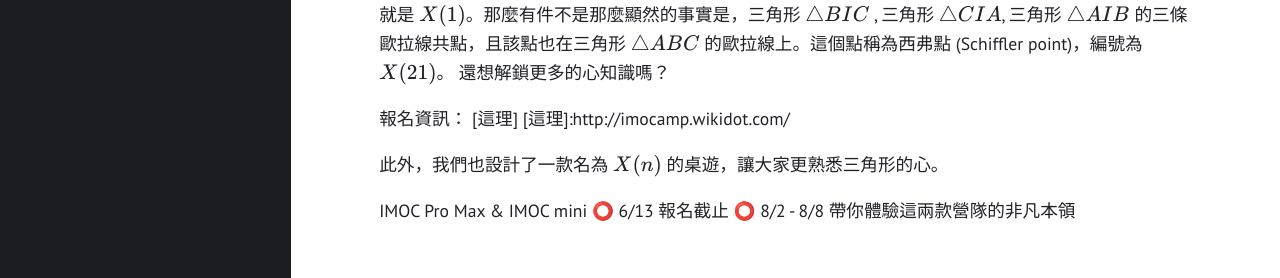
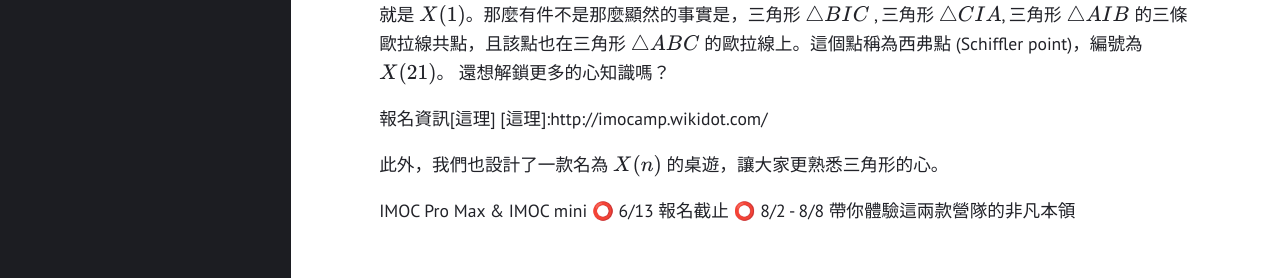
Before and after one commit to Permutation-Chang/Permutation-Chang.github.io, a Jekyll site: the page built from IMOC.md, in a window 1280 px wide and 1095 px high. Shown: the part 817-1095 px from the top of the window. Built offline with Jekyll 4.4.1, drawn with Linux system fonts in a browser that asks for light colours.

```diff
--- a/IMOC.md
+++ b/IMOC.md
@@ -24,7 +24,7 @@ layout: page
 最後，我們來科普一些有趣的心。在一個三角形 ABC 中，我們可以證明其重心、外心、垂心，三點共線，這條線被稱為三角形 ABC 的歐拉線。歐拉線是三角形中非常重要的一條線，有非常多心都長在他上面。舉例來說： $$X(5)$$ 就是 $$X(3)$$, $$X(4)$$ 的中點，而 $$X(20)$$ 是 $$X(4)$$ 對 $$X(3)$$ 的對稱點。那有沒有構造比較不直接但在歐拉線上的點呢？我們來看看下面這個問題，我們考慮三角形 $$\triangle ABC$$ 的內心 $$I$$，也就是 $$X(1)$$。那麼有件不是那麼顯然的事實是，三角形 $$\triangle BIC$$ , 三角形 $$\triangle CIA$$, 三角形 $$\triangle AIB$$ 的三條歐拉線共點，且該點也在三角形 $$\triangle ABC$$ 的歐拉線上。這個點稱為西弗點 (Schiffler point)，編號為 $$X(21)$$。
 還想解鎖更多的心知識嗎？
 
-報名資訊： [這理]
+報名資訊[這理]
 [這理]:http://imocamp.wikidot.com/
 
 
```
